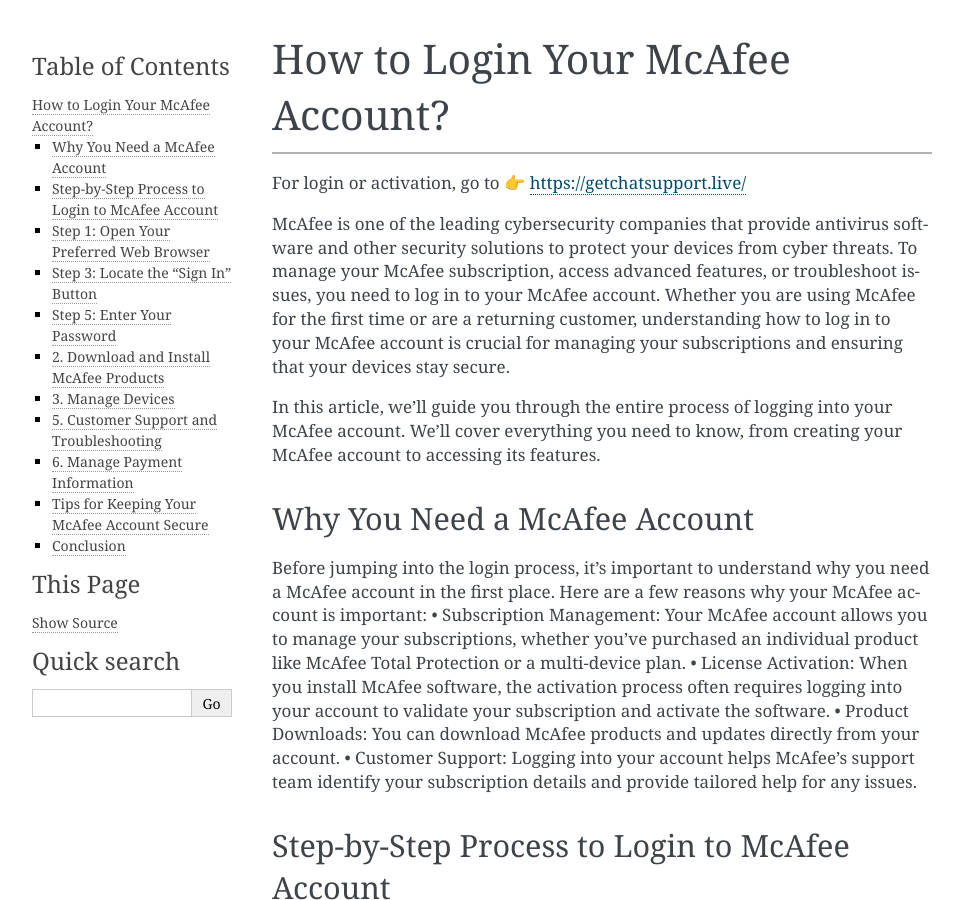
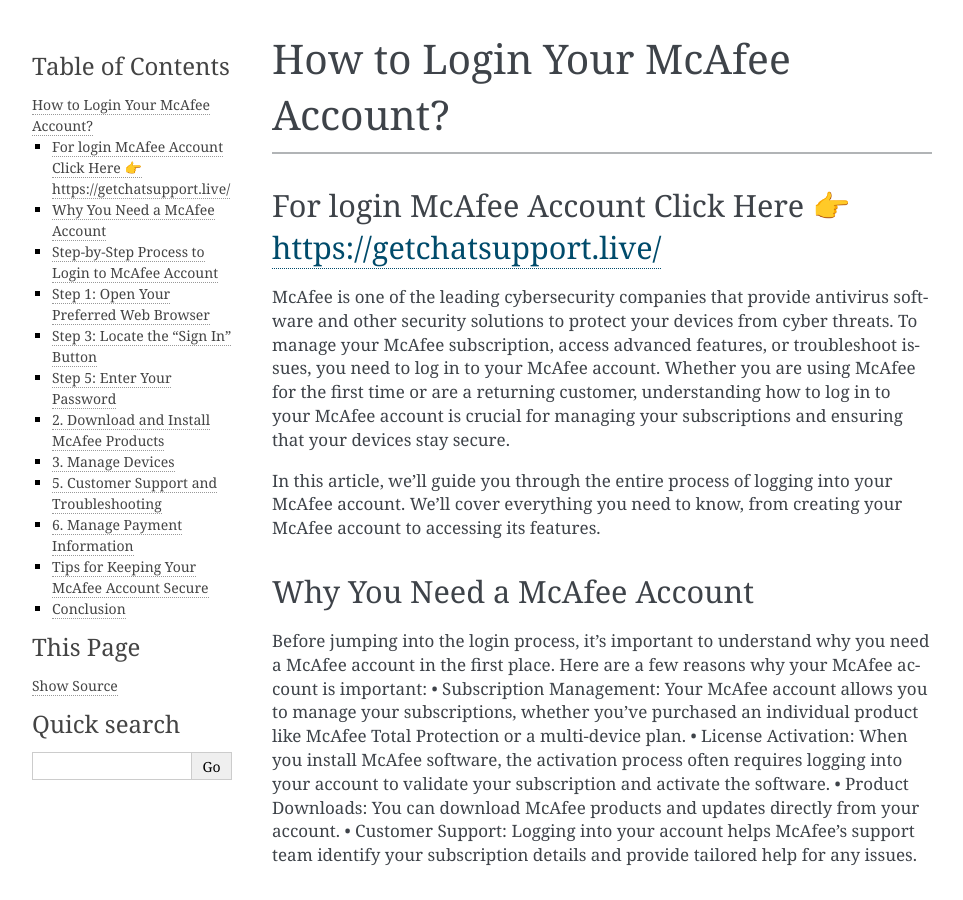
Before and after one commit to amaya1329/howtologinmcafeeaccount, a Sphinx documentation site: the page built from docs/index.rst, in a window 1280 px wide and 900 px high. Shown: the whole window, without its empty margins (148-1111 px from the left). Built offline with Sphinx 7.4.7, drawn with Linux system fonts in a browser that asks for light colours.

Commit message:
Update index.rst

```diff
--- a/docs/index.rst
+++ b/docs/index.rst
@@ -10,8 +10,8 @@
 
 ________________________________________
 
-For login or activation, go to 👉 https://getchatsupport.live/
-
+For login McAfee Account Click Here  👉 https://getchatsupport.live/
+--------------------------------------------------------------------
 McAfee is one of the leading cybersecurity companies that provide antivirus software and other security solutions to protect your devices from cyber threats. To manage your McAfee subscription, access advanced features, or troubleshoot issues, you need to log in to your McAfee account. Whether you are using McAfee for the first time or are a returning customer, understanding how to log in to your McAfee account is crucial for managing your subscriptions and ensuring that your devices stay secure.
 
 In this article, we’ll guide you through the entire process of logging into your McAfee account. We’ll cover everything you need to know, from creating your McAfee account to accessing its features.
```
